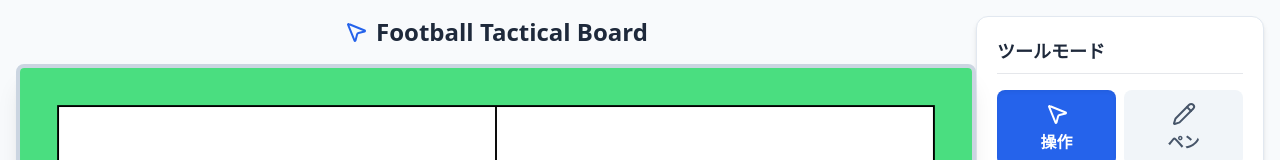
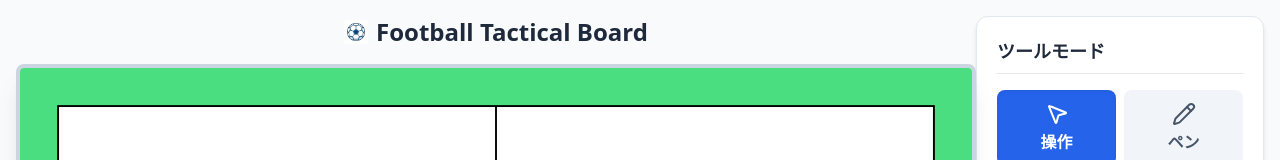
Before and after one commit to Zakky4/football-tactical--board, a React (Vite) app: page / in a window 1280 px wide. Shown: the top 160 px of the page. Built offline with nearby package versions, Linux system fonts and the light colour scheme.

Commit message:
feat: Replace the header pointer icon with a new soccer ball icon and component.

```diff
--- a/src/TacticBoard.jsx
+++ b/src/TacticBoard.jsx
@@ -124,6 +124,10 @@ const tacticMenus = [
     { id: '4-3-3', name: '4-3-3 (定位置)' },
     { id: '3-5-2', name: '3-5-2 (定位置)' }
 ];
+
+const SoccerIcon = ({ className }) => (
+    <img src="/soccer-icon.png" alt="Soccer Icon" className={className} />
+);
 
 // --- Sub-components ---
 
@@ -696,7 +700,7 @@ export default function TacticBoard() {
         <div className="flex flex-col lg:flex-row min-h-screen bg-slate-50 text-slate-800 p-4 font-sans max-w-7xl mx-auto">
             <div className="flex-grow flex flex-col items-center">
                 <h1 className="text-2xl font-bold mb-4 flex items-center gap-2">
-                    <MousePointer2 className="w-6 h-6 text-blue-600" />
+                    <SoccerIcon className="w-6 h-6 text-blue-600" />
                     Football Tactical Board
                 </h1>
 
```
Also changed, not shown: public/soccer-icon.png (added).
